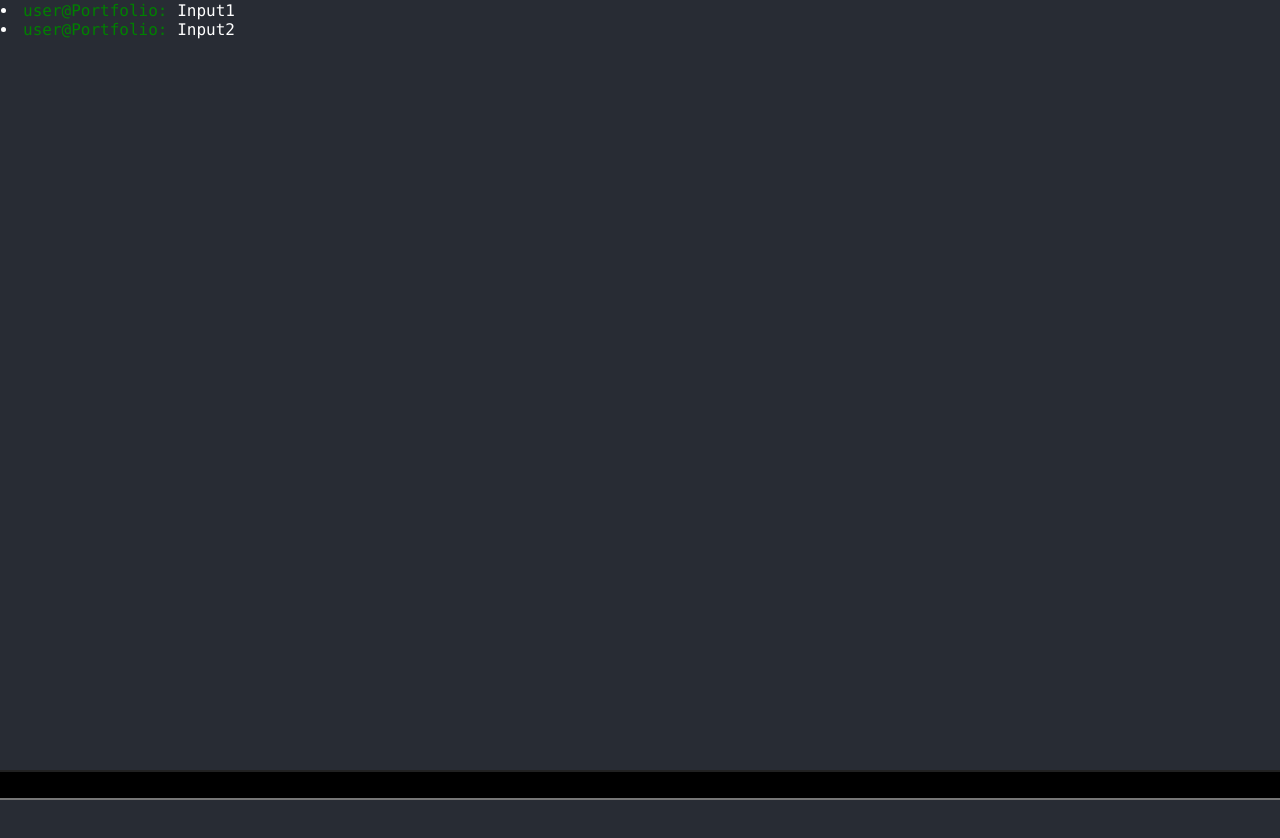
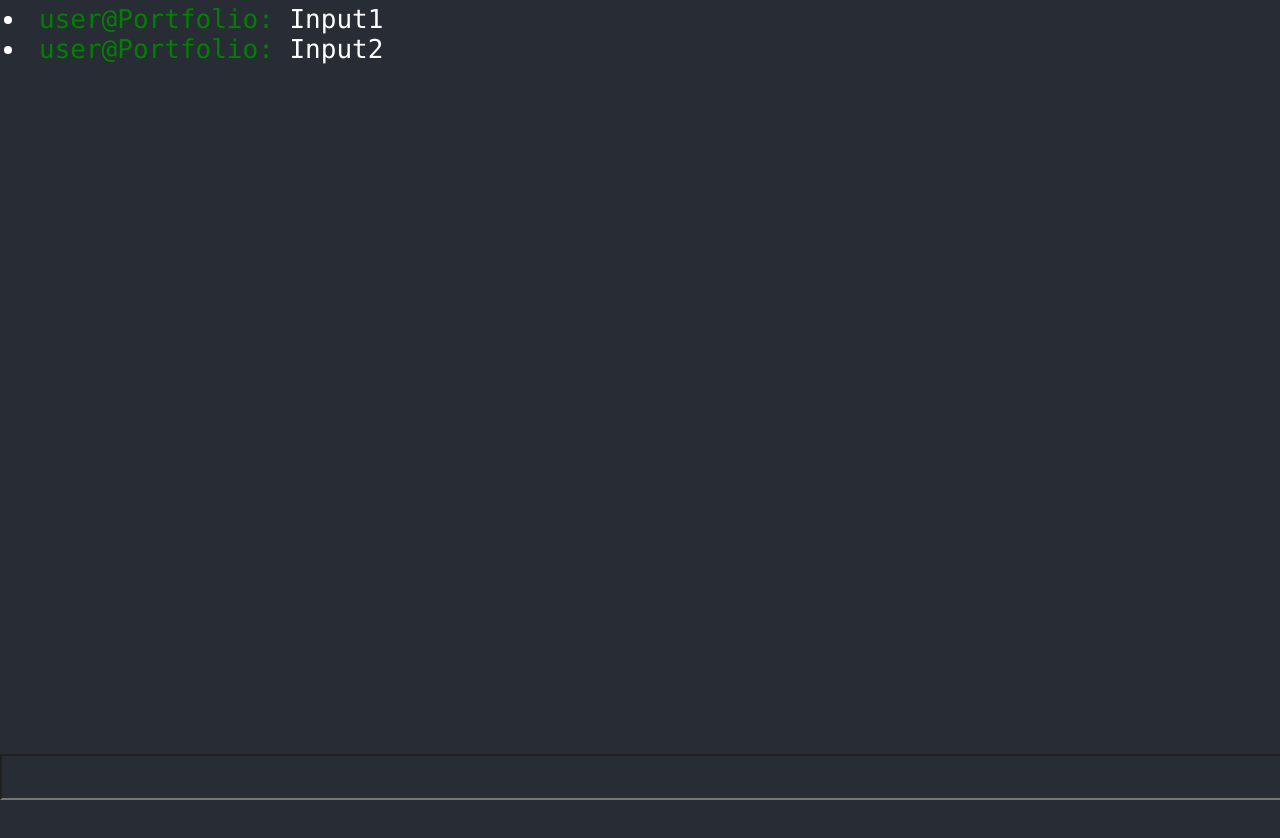
Before and after one commit to EdinCitaku/react-terminal, a React (Create React App) app: page / in a window 1280 px wide. After the commit the page ends 800 px from the top, so only its background shows below. Built offline with nearby package versions, Linux system fonts and the light colour scheme.

Commit message:
fixed style so that input is always on bottom

```diff
--- a/src/App.css
+++ b/src/App.css
@@ -1,45 +1,39 @@
-.App {
-    text-align: center;
+.App-body {
+    background-color: #282c34;
+    font-size: calc(10px + 2vmin);
+    color: rgb(184, 180, 180);
+    display: flex;
+    flex-direction: column;
+    height: 100%;
 }
 
-.App-logo {
-    height: 40vmin;
-    pointer-events: none;
+html,
+body {
+    background-color: #282c34;
+    height: 100%;
+    width: 100%;
 }
 
-@media (prefers-reduced-motion: no-preference) {
-    .App-logo {
-        animation: App-logo-spin infinite 20s linear;
-    }
-}
-
-.App-header {
-    background-color: #282c34;
-    min-height: 100vh;
-    display: flex;
-    flex-direction: column;
-    align-items: center;
-    justify-content: center;
-    font-size: calc(10px + 2vmin);
-    color: white;
-}
-
-.App-link {
-    color: #61dafb;
+#root {
+    height: 100%
 }
 
 input[type="text"] {
-    position: fixed;
-    width: 100%;
-    height: 3%;
-    bottom: 0;
+    width: 99.5%;
     color: white;
-    background-color: black;
+    background-color: #282c34;
+    height: 40px;
+    display: block;
+}
+
+.fill-space {
+    width: 95%;
+    background-color: #282c34;
+    flex: 1 1 auto;
 }
 
 .output {
-    width: 100%;
-    padding: 1px;
+    padding: 4px;
     text-align: left;
     background-color: #282c34;
     color: white;
@@ -48,12 +42,3 @@ input[type="text"] {
 .user {
     color: green
 }
-
-@keyframes App-logo-spin {
-    from {
-        transform: rotate(0deg);
-    }
-    to {
-        transform: rotate(360deg);
-    }
-}
--- a/src/App.tsx
+++ b/src/App.tsx
@@ -11,6 +11,8 @@ export class App extends Component<{},{inputList:string[], value:string}>{
     super(props);
     this.state = {inputList:["Input1", "Input2"],value:"" };
   }
+
+
   addList()
   {
     this.setState(prevState => ({
@@ -32,12 +34,17 @@ export class App extends Component<{},{inputList:string[], value:string}>{
 
   render() {
     return (
-      <div className="App">
-        {Output(this.state.inputList)}
-        <header className="App-header">
+          <div className="App-body">
+                    {Output(this.state.inputList)}
+
+        <div className="fill-space">
+        </div>
+        <footer>
         <input  onChange={this.updateInput} onKeyDown={this.onEnterPress} type="text" value={this.state.value} ></input>
-        </header>
-      </div>
+        </footer>
+        </div>
+
+
     )
 
   }
--- a/src/index.css
+++ b/src/index.css
@@ -3,8 +3,13 @@ body {
     font-family: Lucida Console, monospace;
     -webkit-font-smoothing: antialiased;
     -moz-osx-font-smoothing: grayscale;
+    height: 100%
 }
 
 code {
     font-family: source-code-pro, Menlo, Monaco, Consolas, 'Courier New', monospace;
 }
+
+#root {
+    height: 100%;
+}
```
